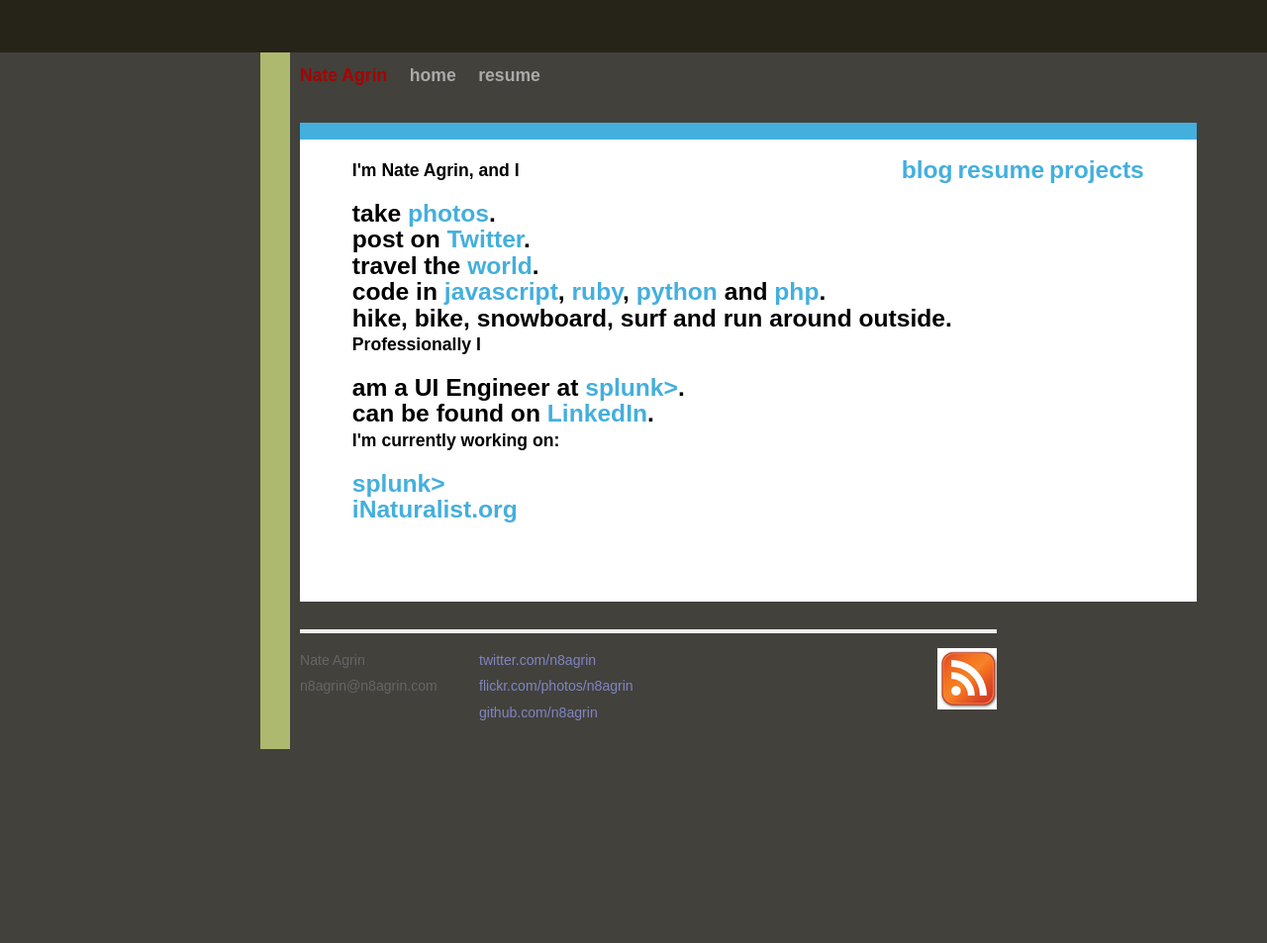
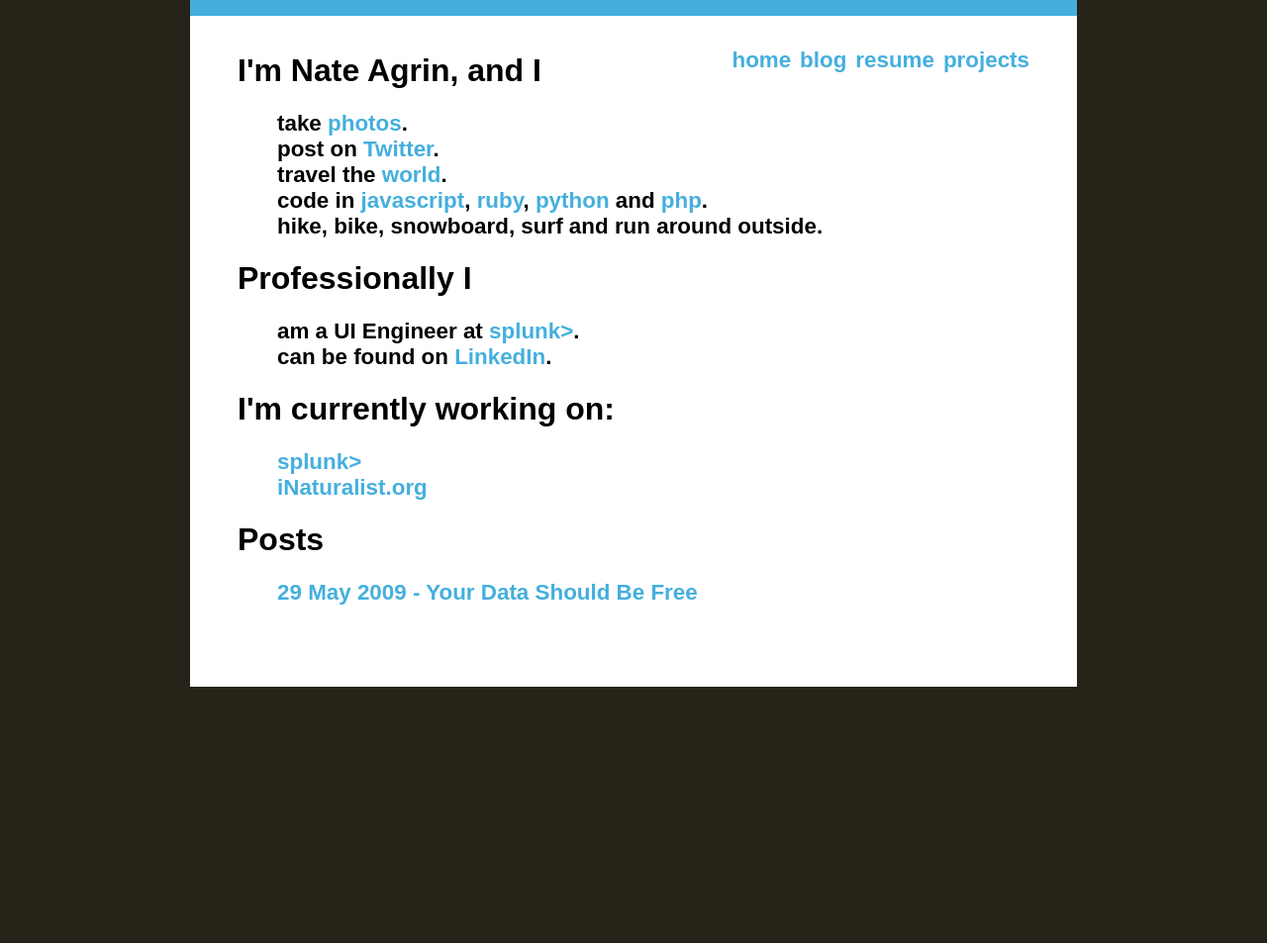
Before and after one commit to n8agrin/n8agrin.github.io, a Jekyll site: the page built from index.html, in a window 1280 px wide. Shown: the whole page at 99% size. Built offline with Jekyll 4.4.1, drawn with Linux system fonts in a browser that asks for light colours; Markdown is read by kramdown in place of the engine named in the settings; after the commit the page ends 900 px from its top, so only the background shows below that.

Commit message:
Checkpoint

```diff
--- a/index.html
+++ b/index.html
@@ -1,50 +1,7 @@
 ---
-layout: default
-title: Nate Agrin
+layout: curvey
+title: "n8agrin.com: Home"
 ---
-
-<!DOCTYPE html PUBLIC "-//W3C//DTD XHTML 1.0 Transitional//EN"
-  "http://www.w3.org/TR/xhtml1/DTD/xhtml1-transitional.dtd">
-<head>
-  <meta http-equiv="Content-type" content="text/html; charset=utf-8">
-  <title>n8agrin.com</title>
-  <style type="text/css" media="screen">
-    html{background-color: #262318; margin: 0; padding: 0;}
-    body{font-family:Arial,"MS Trebuchet",sans-serif; margin: 0; padding: 0;}
-    li{font-size:1.4em;font-weight:bold;list-style-type:none;}
-    a{text-decoration:none;color:#44AFDD;}
-    a:hover{text-decoration:underline;}
-    a:hover:visited{text-decoration:underline;}
-    a:visited{color:#85765F;}
-
-    a > img {border: none;}
-
-    div.container {
-        width: 800px;
-        margin: 0 auto;
-        padding: 1em 3em 3em;
-        background-color: white;
-        border-top: 1em solid #44AFDD;
-        -moz-border-radius-bottomright: 14px;
-        -moz-border-radius-bottomleft: 14px;
-    }
-
-    #navigation {float: right; clear: both;}
-    #navigation ol li {display: inline;}
-    .floatLeft {float: left;}
-    .floatRight {float: right;}
-    .clear {clear: both;}
-  </style>
-</head>
-<body id="index" onload="">
-  <div class="container">
-    <div id="navigation">
-        <ol>
-            <li><a href="http://www.n8agrin.com/blog">blog</a></li>
-            <li><a href="http://www.n8agrin.com/resume">resume</a></li>
-            <li><a href="http://www.n8agrin.com/projects">projects</a></li>
-        </ol>
-    </div>
 <div id="about">
     <h1>I'm Nate Agrin, and I</h1>
     <ul>
@@ -65,123 +22,11 @@
         <li><a href="http://splunk.com">splunk></a></li>
         <li><a href="http://inaturalist.org">iNaturalist.org</a></li>
     </ul>
+    <h1>Posts</h1>
+    <ul>
+    {% for post in site.posts %}
+        <li><a href="{{ post.url }}">{{ post.date | date_to_string }} - {{ post.title }}</a></li>
+    {% endfor %}
+    </ul>
 </div>
 <br class="clear"/>
-  </div>
-
-<!--
-
-
-
-    <div id="home">
-      <h1>Blog Posts</h1>
-      <ul class="posts">
-        {% for post in site.posts %}
-          <li><span>{{ post.date | date_to_string }}</span> &raquo; <a href="{{ post.url }}">{{ post.title }}</a></li>
-        {% endfor %}
-      </ul>
-
-      <h1>Open Source Projects</h1>
-      <ul class="posts"></ul>
-
-    </div>
--->
-
-
-  <!--
-    Dude don't look here this is secret!  Did you sign my NDA?
-    ______________X
-  <li>l-ilatorpitch</li>
-  <li>money diff</li>
-  <li>portfolio builder</li>
-  -->
-
-  <!--
-           <canvas width="400px" height="300px" id="demo" />
-      <script type="text/javascript" charset="utf-8" src="http://github.com/jeresig/processing-js/raw/master/processing.min.js"></script>
-
-
-  </script>
-   <script type="application/processing" charset="utf-8">
-
-  // Global variables
-  int radius = 50.0;
-  int X, Y;
-  int nX, nY;
-  int delay = 16;
-
-  // Setup the Processing Canvas
-  void setup(){
-    size( 200, 200 );
-    strokeWeight( 10 );
-    frameRate( 15 );
-    X = width / 2;
-    Y = width / 2;
-    nX = X;
-    nY = Y;
-  }
-
-  // Main draw loop
-  void draw(){
-
-    radius = radius + sin( frameCount / 4 );
-
-    // Track circle to new destination
-    X+=(nX-X)/delay;
-    Y+=(nY-Y)/delay;
-
-    // Fill canvas grey
-    background( 100 );
-
-    // Set fill-color to blue
-    fill( 0, 121, 184 );
-
-    // Set stroke-color white
-    stroke(255);
-
-    // Draw circle
-    ellipse( X, Y, radius, radius );
-  }
-
-
-  // Set circle's next destination
-  void mouseMoved(){
-    nX = mouseX;
-    nY = mouseY;
-  }
-   </script>
-  <script type="text/javascript" charset="utf-8">
-    // Processing($('canvas#demo').get(0), $('script[type="application/processing"]').text());
-  </script> -->
-
-    <!-- <script type="text/javascript" charset="utf-8">
-        var MAX_REMOTE_ITEMS = 5;
-
-        function iterFactory(callable) {
-          var count = 0;
-          return function(idx, elem) {
-              if (count >= MAX_REMOTE_ITEMS) return false;
-              callable.apply(this, [idx, elem]);
-              count++;
-          };
-        }
-
-        function twitterCallback(resp) {
-          try {
-              var twitter_statuses = $('#twitter_statuses');
-              $.each(resp, iterFactory(function() {
-                var li = $('<li/>').text(this['text']);
-                twitter_statuses.append(li);
-              }));
-          }catch(e) {}
-        }
-    </script> -->
-
-    <!-- <div id="twitter_statuses"></div> -->
-
-    <!-- <script type="text/javascript" charset="utf-8" src="http://jqueryjs.googlecode.com/files/jquery-1.3.2.min.js"></script>
-    <script type="text/javascript" charset="utf-8" src="http://twitter.com/statuses/user_timeline/894321.json?callback=twitterCallback"></script> -->
-
-  <script type="text/javascript">var gaJsHost = (("https:" == document.location.protocol) ? "https://ssl." : "http://www.");document.write(unescape("%3Cscript src='" + gaJsHost + "google-analytics.com/ga.js' type='text/javascript'%3E%3C/script%3E"));</script>
-  <script type="text/javascript">try {var pageTracker = _gat._getTracker("UA-248105-3"); pageTracker._trackPageview();} catch(err) {}</script>
-</body>
```
Lines whose indentation alone changed are shown as unchanged.
